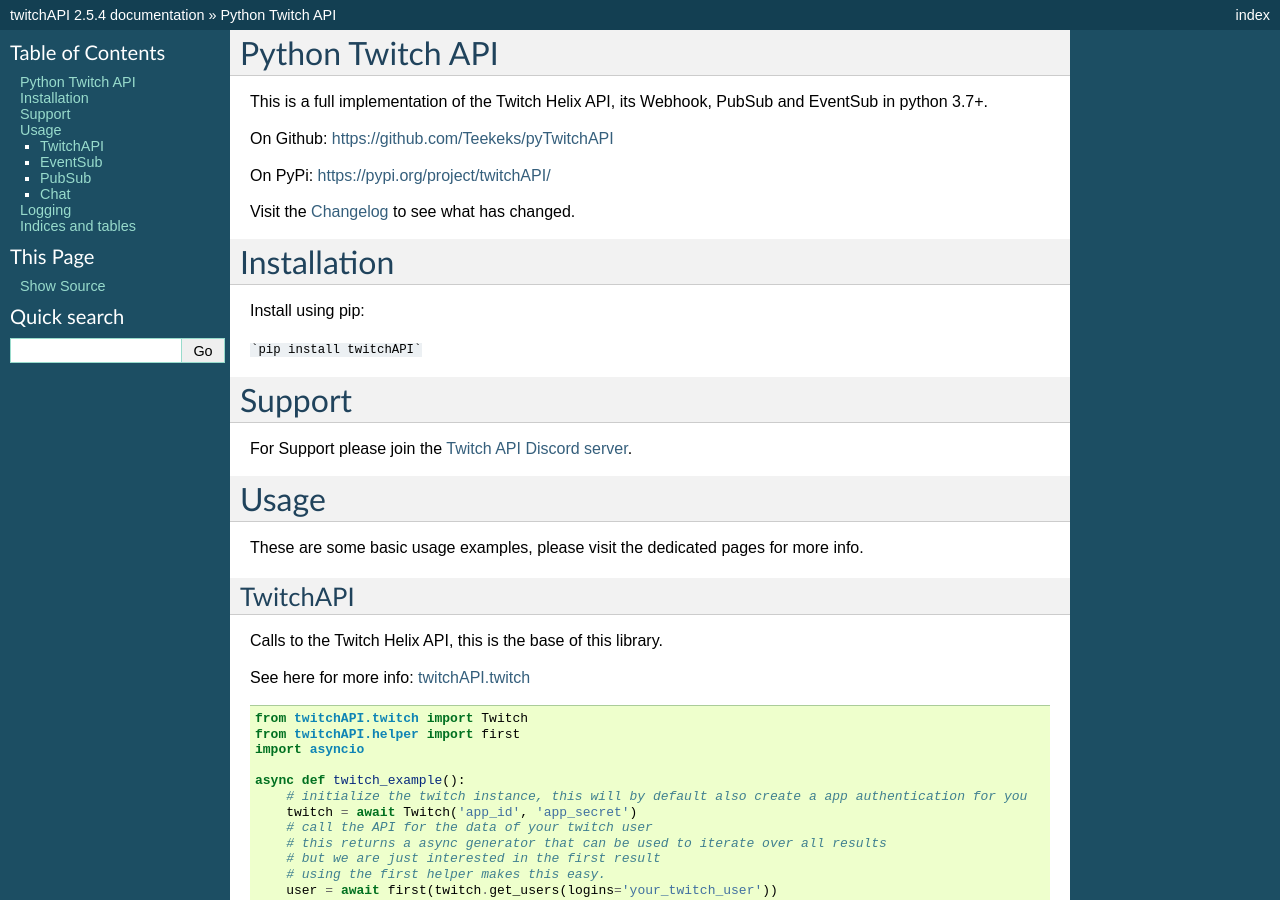
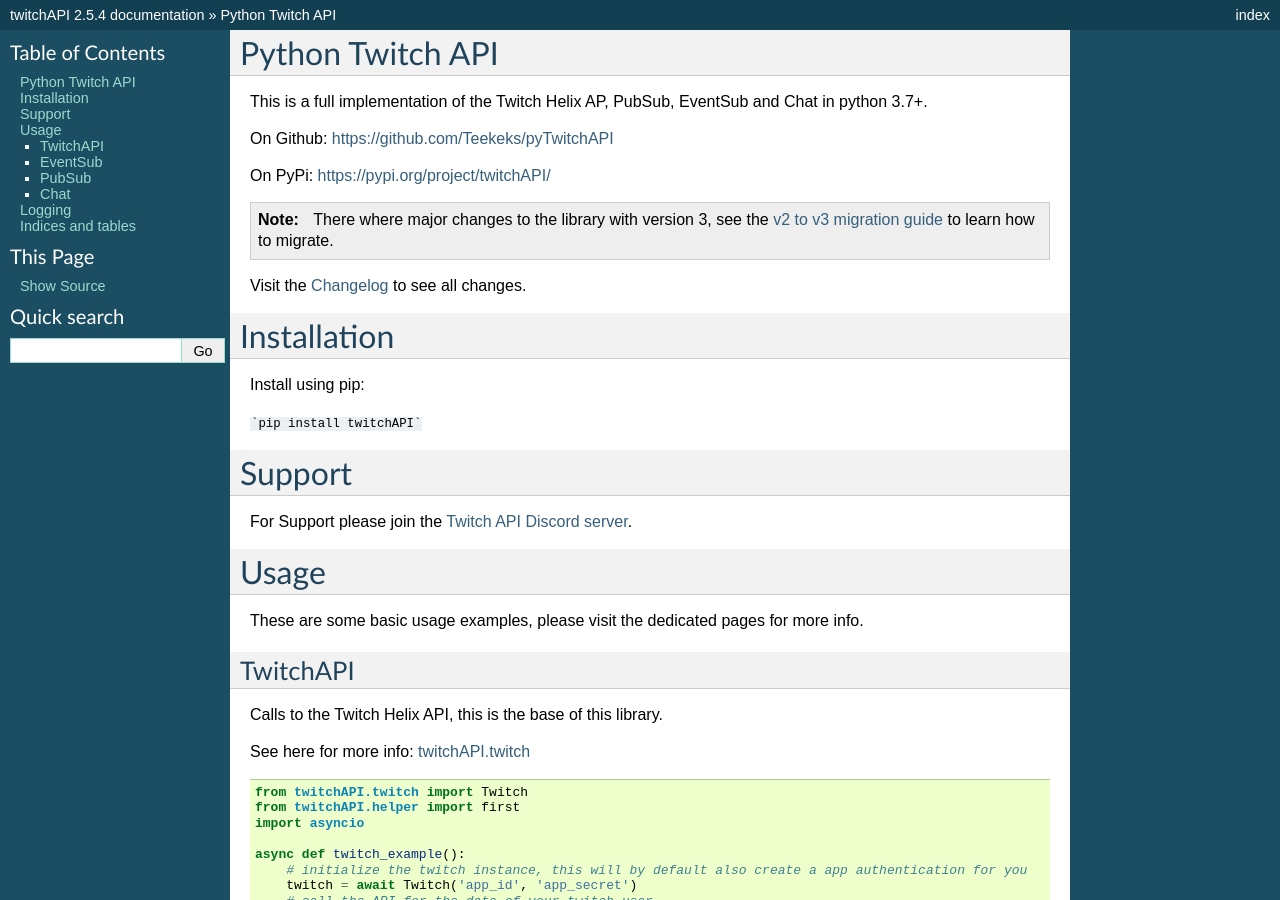
Before and after one commit to Teekeks/pyTwitchAPI, a Sphinx documentation site: the page built from docs/index.rst, in a window 1280 px wide and 900 px high. Built offline with Sphinx 7.4.7, drawn with Linux system fonts in a browser that asks for light colours; some of the changed text lies outside the part shown.

Commit message:
start of the migration guide

```diff
--- a/docs/index.rst
+++ b/docs/index.rst
@@ -6,13 +6,17 @@
 Python Twitch API
 =====================================
 
-This is a full implementation of the Twitch Helix API, its Webhook, PubSub and EventSub in python 3.7+.
+This is a full implementation of the Twitch Helix AP, PubSub, EventSub and Chat in python 3.7+.
 
 On Github: https://github.com/Teekeks/pyTwitchAPI
 
 On PyPi: https://pypi.org/project/twitchAPI/
 
-Visit the :doc:`changelog` to see what has changed.
+
+.. note:: There where major changes to the library with version 3, see the :doc:`v3-migration` to learn how to migrate.
+
+Visit the :doc:`changelog` to see all changes.
+
 
 Installation
 ============
@@ -281,6 +285,7 @@
 * :ref:`genindex`
 * :ref:`modindex`
 * :doc:`changelog`
+* :doc:`v3-migration`
 
 
 .. autosummary::
```
Also changed, not shown: docs/v3-migration.rst (added, +75 -0 lines).
